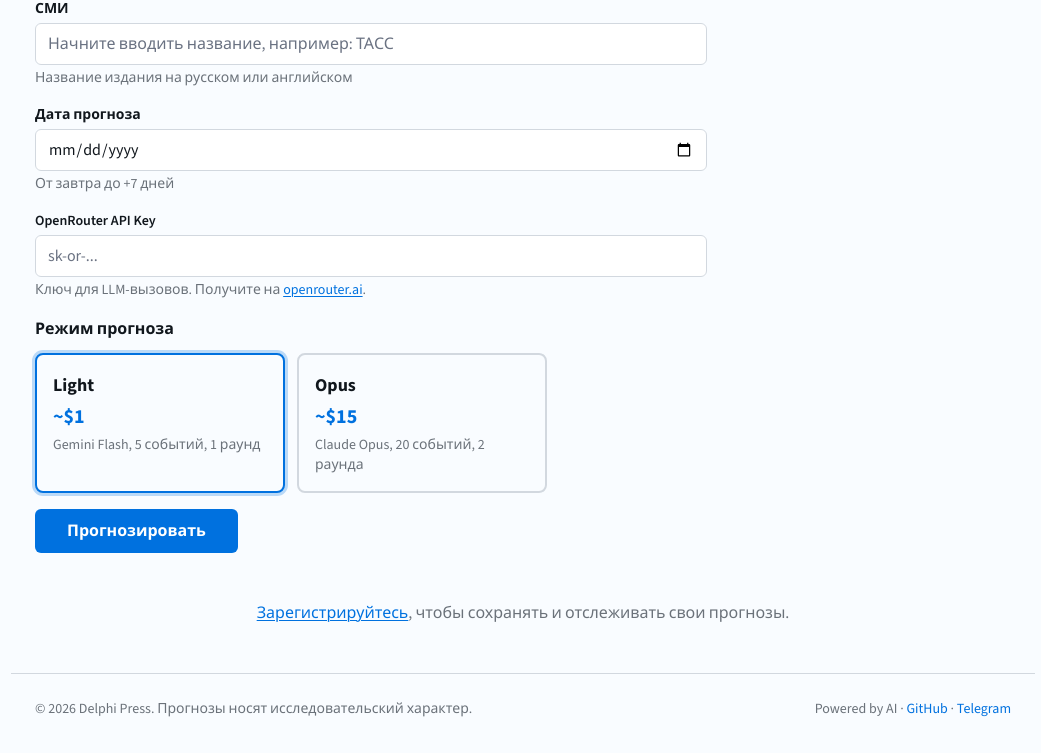
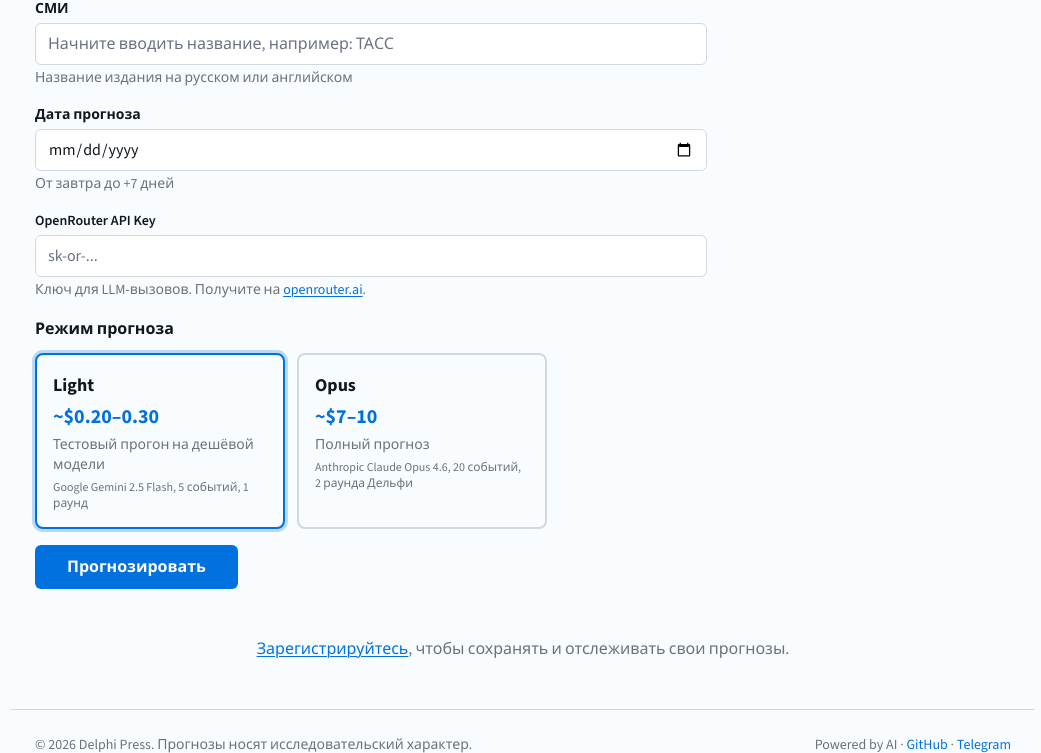
Before and after one commit to Antopkin/delphi-press, a FastAPI app: template src/web/templates/index.html in a window 1280 px wide. Shown: the part 602-1355 px from the top of the page, without its empty margins (117-1158 px from the left). Before the commit the page ends 1319 px from the top, so only its background shows below. Run offline with FastAPI, Linux system fonts and the light colour scheme; the template is opened without the code that fills it, so the values that code supplies are empty; style sheets or scripts are compiled from the project's sources; parts of the project's set-up code (start-up, migrations or seed data) failed here and were passed over.

Commit message:
polish(frontend): accurate preset pricing and descriptions
Light: ~$0.20-0.30, "тестовый прогон на дешёвой модели"
Opus: ~$7-10, "полный прогноз, 2 раунда Дельфи"

Co-Authored-By: Claude Opus 4.6 (1M context) <noreply@anthropic.com>

```diff
--- a/src/web/templates/index.html
+++ b/src/web/templates/index.html
@@ -116,8 +116,9 @@
                     <input type="radio" name="preset" value="light" checked>
                     <div class="flex flex-col gap-1">
                         <strong class="text-lg">Light</strong>
-                        <span class="text-xl font-bold text-primary">~$1</span>
-                        <small class="text-text-muted text-sm">Gemini Flash, 5 событий, 1 раунд</small>
+                        <span class="text-xl font-bold text-primary">~$0.20&ndash;0.30</span>
+                        <small class="text-text-muted text-sm">Тестовый прогон на дешёвой модели</small>
+                        <small class="text-text-muted text-xs">Google Gemini 2.5 Flash, 5 событий, 1 раунд</small>
                     </div>
                 </label>
 
@@ -125,8 +126,9 @@
                     <input type="radio" name="preset" value="full">
                     <div class="flex flex-col gap-1">
                         <strong class="text-lg">Opus</strong>
-                        <span class="text-xl font-bold text-primary">~$15</span>
-                        <small class="text-text-muted text-sm">Claude Opus, 20 событий, 2 раунда</small>
+                        <span class="text-xl font-bold text-primary">~$7&ndash;10</span>
+                        <small class="text-text-muted text-sm">Полный прогноз</small>
+                        <small class="text-text-muted text-xs">Anthropic Claude Opus 4.6, 20 событий, 2 раунда Дельфи</small>
                     </div>
                 </label>
             </div>
```
